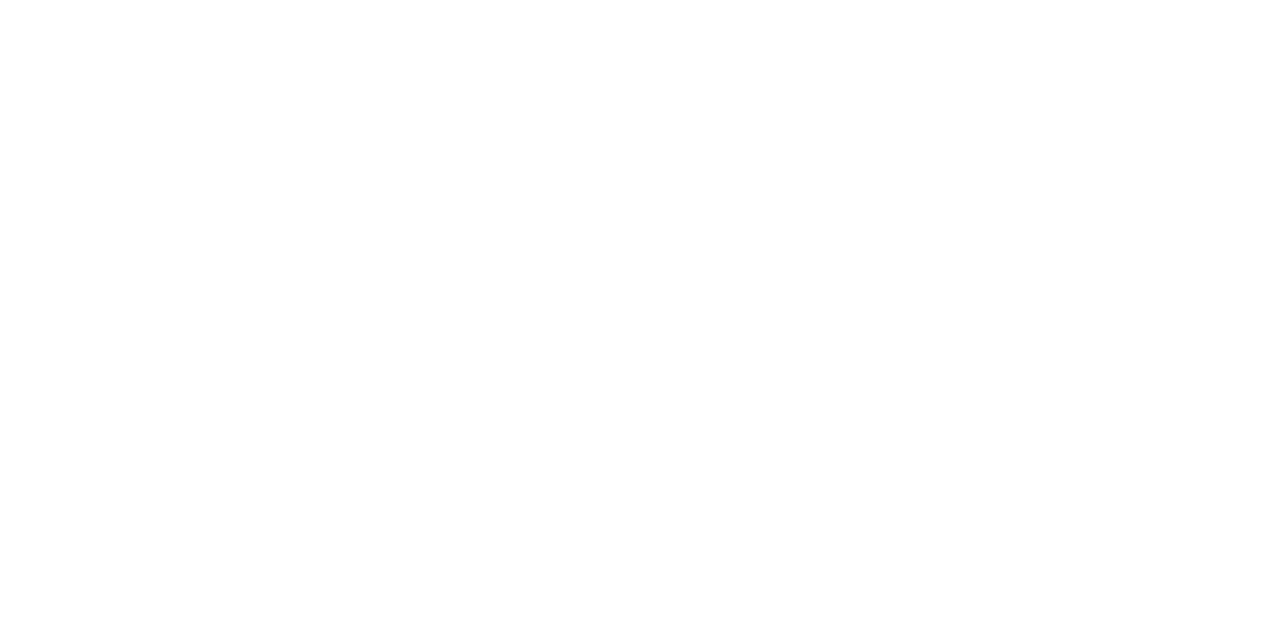
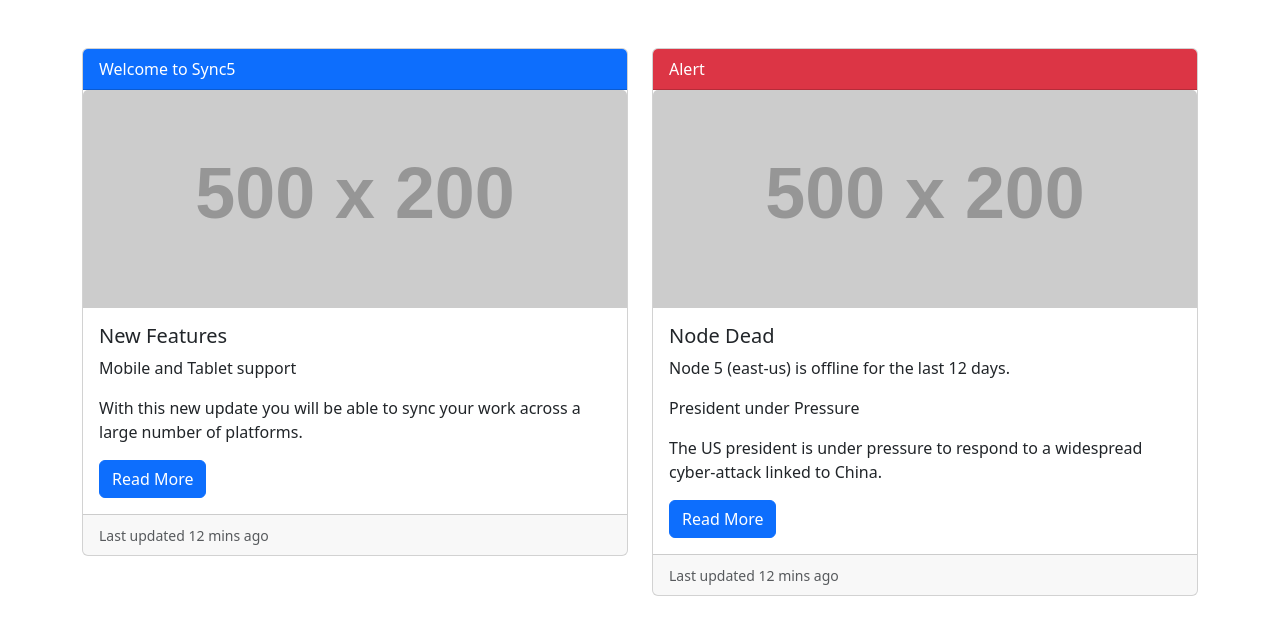
Before and after one commit to acciojob/bootstrap-card-Er-Dileep-rajoriya, a website: page main.html in a window 1280 px wide. Drawn offline with nearby package versions, Linux system fonts and the light colour scheme; placeholder pictures from the web are drawn by us.

Commit message:
created a submission

```diff
--- a/main.html
+++ b/main.html
@@ -1,16 +1,82 @@
 <!DOCTYPE html>
+<html lang="en">
+  <head>
+    <meta charset="UTF-8" />
+    <meta name="viewport" content="width=device-width, initial-scale=1.0" />
+    <title>Bootstrap Card Deck</title>
+    <!-- Bootstrap 5 CSS -->
+    <link
+      href="https://cdn.jsdelivr.net/npm/bootstrap@5.3.0-alpha1/dist/css/bootstrap.min.css"
+      rel="stylesheet"
+    />
+  </head>
+  <body>
+    <div class="container mt-5">
+      <div class="row row-cols-1 row-cols-md-2 g-4">
+        <!-- Card 1 -->
+        <div class="col">
+          <div class="card">
+            <!-- Card Header -->
+            <div class="card-header bg-primary text-white">
+              Welcome to Sync5
+            </div>
+            <!-- Card Image -->
+            <img
+              src="https://via.placeholder.com/500x200"
+              class="card-img-top"
+              alt="Sync5 Image"
+            />
+            <!-- Card Body -->
+            <div class="card-body">
+              <h5 class="card-title">New Features</h5>
+              <p class="card-text">Mobile and Tablet support</p>
+              <p class="card-text">
+                With this new update you will be able to sync your work across a
+                large number of platforms.
+              </p>
+              <a href="#" class="btn btn-primary">Read More</a>
+            </div>
+            <!-- Card Footer with Muted Text -->
+            <div class="card-footer">
+              <small class="text-muted">Last updated 12 mins ago</small>
+            </div>
+          </div>
+        </div>
 
-<html>
+        <!-- Card 2 -->
+        <div class="col">
+          <div class="card">
+            <!-- Card Header -->
+            <div class="card-header bg-danger text-white">Alert</div>
+            <!-- Card Image -->
+            <img
+              src="https://via.placeholder.com/500x200"
+              class="card-img-top"
+              alt="Alert Image"
+            />
+            <!-- Card Body -->
+            <div class="card-body">
+              <h5 class="card-title">Node Dead</h5>
+              <p class="card-text">
+                Node 5 (east-us) is offline for the last 12 days.
+              </p>
+              <p class="card-text">President under Pressure</p>
+              <p class="card-text">
+                The US president is under pressure to respond to a widespread
+                cyber-attack linked to China.
+              </p>
+              <a href="#" class="btn btn-primary">Read More</a>
+            </div>
+            <!-- Card Footer with Muted Text -->
+            <div class="card-footer">
+              <small class="text-muted">Last updated 12 mins ago</small>
+            </div>
+          </div>
+        </div>
+      </div>
+    </div>
 
-<head>
-	<link rel="stylesheet" href="styles.css">
-</head>
-
-<body>
-	<!-- the entire body must be written by student -->
-    <script type="text/javascript" src="./script.js">
-</script>
-
-</body>
-
+    <!-- Bootstrap 5 JS -->
+    <script src="https://cdn.jsdelivr.net/npm/bootstrap@5.3.0-alpha1/dist/js/bootstrap.bundle.min.js"></script>
+  </body>
 </html>
```
